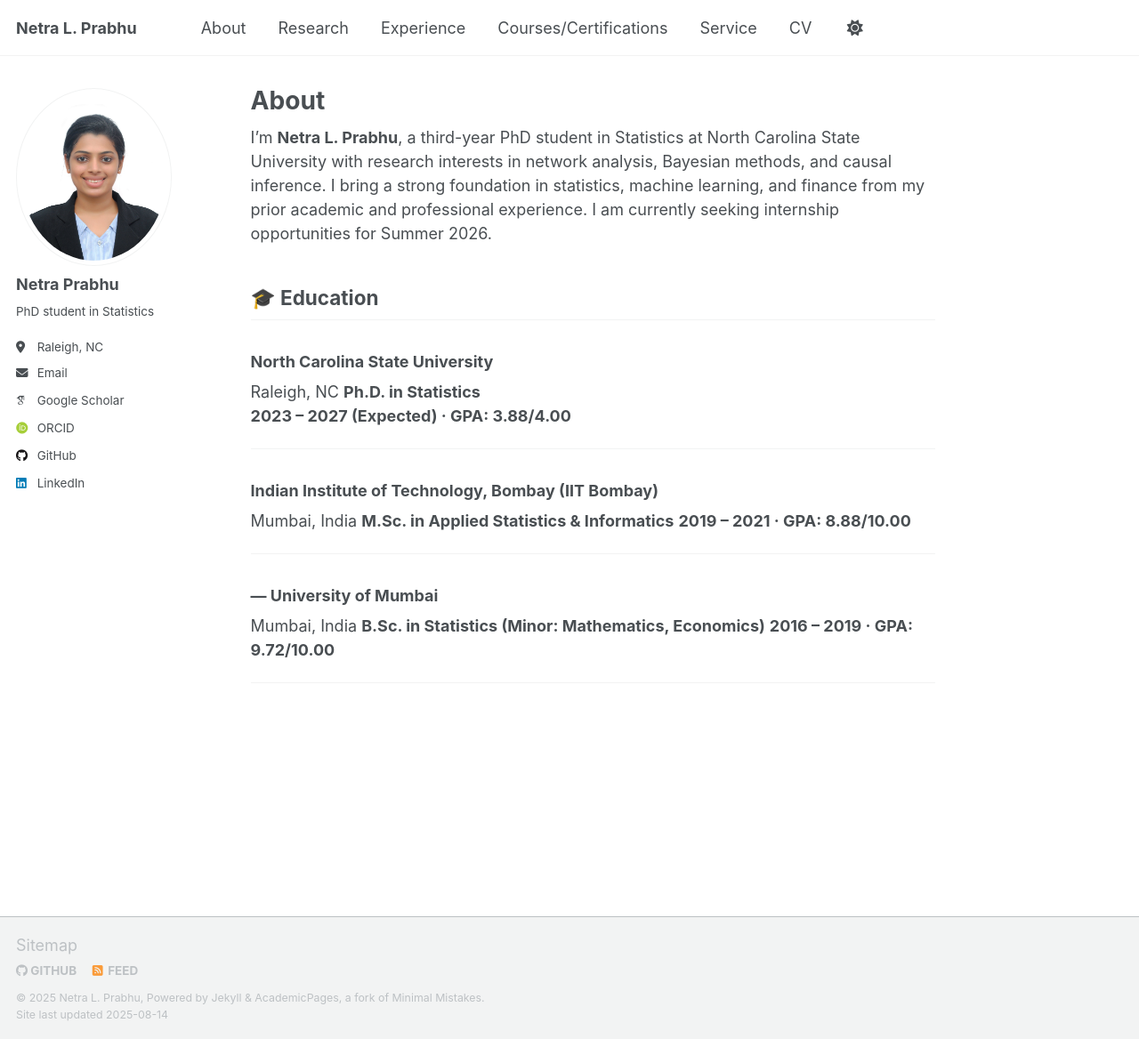
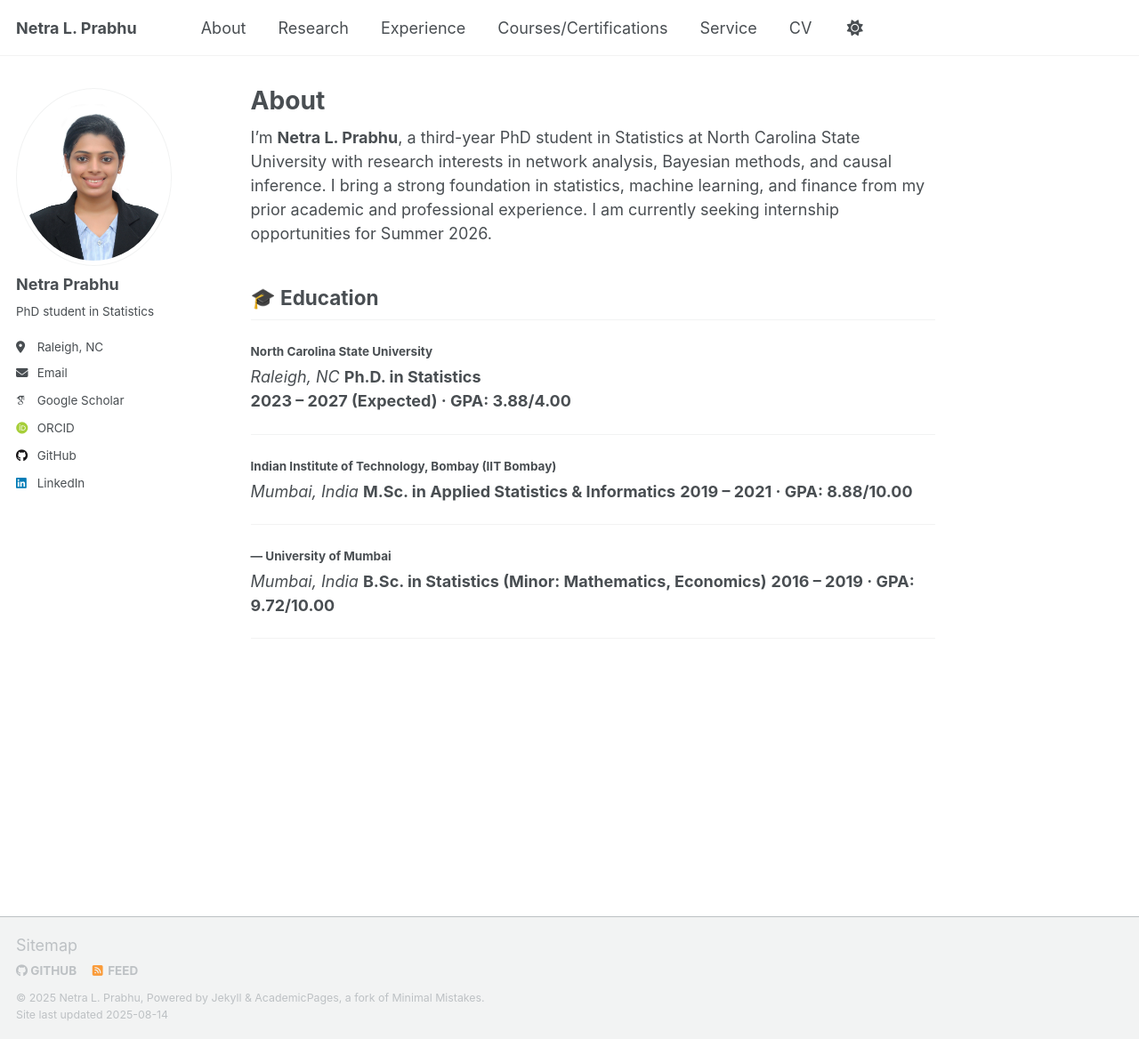
Before and after one commit to netra-prabhu/netra-prabhu.github.io, a Jekyll site: the page built from _pages/about.md, in a window 1280 px wide and 1168 px high. Shown: the whole window at 89% size. Built offline with Jekyll 4.4.1, drawn with Linux system fonts in a browser that asks for light colours; some web fonts are replaced; a script that is not in the unit is left out.

```diff
--- a/_pages/about.md
+++ b/_pages/about.md
@@ -10,24 +10,24 @@ I’m **Netra L. Prabhu**, a third-year PhD student in Statistics at North Carol
 
 ## 🎓 Education
 
-### North Carolina State University
-Raleigh, NC
+#### North Carolina State University
+*Raleigh, NC*
 **Ph.D. in Statistics**
 **2023 – 2027 (Expected) · GPA: 3.88/4.00**
 
 
 ---
 
-### Indian Institute of Technology, Bombay (IIT Bombay)
-Mumbai, India
+#### Indian Institute of Technology, Bombay (IIT Bombay)
+*Mumbai, India*
 **M.Sc. in Applied Statistics & Informatics**
 **2019 – 2021 · GPA: 8.88/10.00**
 
 
 ---
 
-###  — University of Mumbai
-Mumbai, India
+####  — University of Mumbai
+*Mumbai, India*
 **B.Sc. in Statistics (Minor: Mathematics, Economics)**
 **2016 – 2019 · GPA: 9.72/10.00**
 
```
